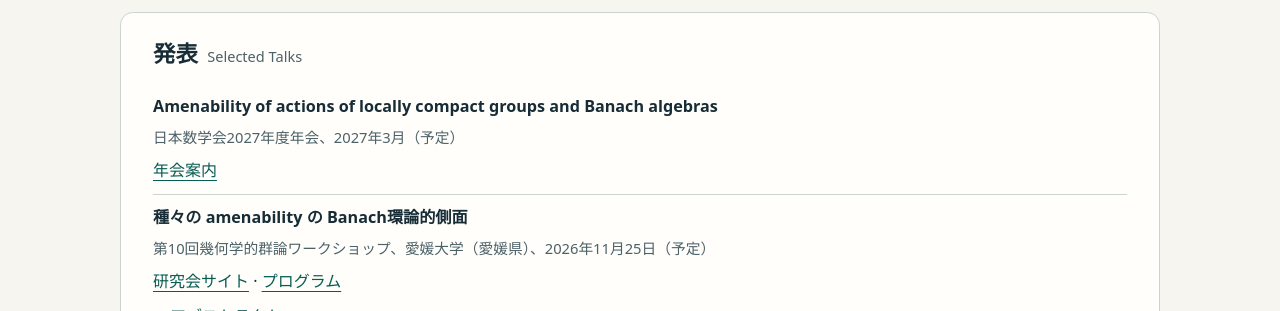
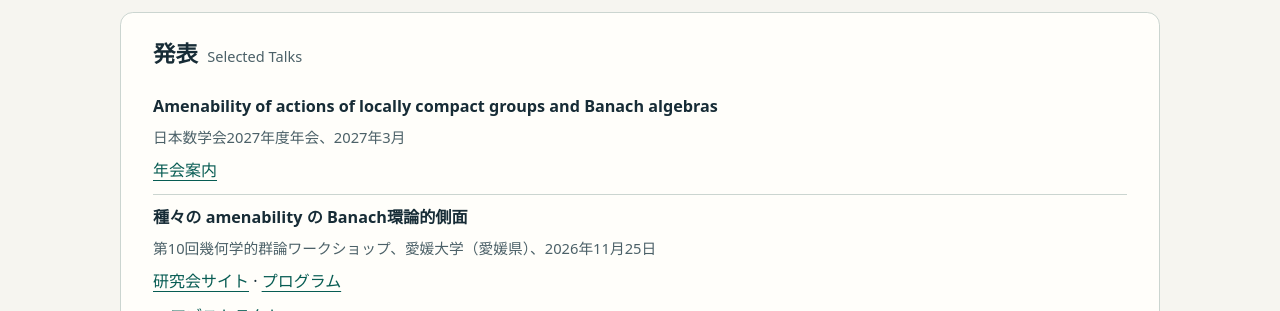
Before and after one commit to unti-fourier/unti-fourier.github.io, a plain HTML site: page index.html in a window 1280 px wide. Shown: the part 1560-1871 px from the top of the page. Drawn offline with Linux system fonts and the light colour scheme.

Commit message:
Remove planned labels from the Ehime and MSJ talk dates

```diff
--- a/index.html
+++ b/index.html
@@ -38,8 +38,8 @@ footer{border-top:1px solid var(--line);padding:1rem 0;color:var(--muted);font-s
 <li><h3 lang="en">The Calkin Algebra as a Test for Nuclearity</h3><p class="meta">2026年、未査読の証明候補</p><a href="https://unti-fourier.github.io/calkin-proof-candidate/">公開ページ・検証状況</a> · <a href="https://doi.org/10.5281/zenodo.24362321">Zenodo</a></li>
 </ul></section>
 <section class="panel" id="talks"><h2>発表<small lang="en">Selected Talks</small></h2><ul class="entries">
-<li><h3 lang="en">Amenability of actions of locally compact groups and Banach algebras</h3><p class="meta">日本数学会2027年度年会、2027年3月（予定）</p><a href="https://www.mathsoc.jp/activity/meeting/shizuoka27mar/index.html">年会案内</a></li>
-<li><h3>種々の amenability の Banach環論的側面</h3><p class="meta">第10回幾何学的群論ワークショップ、愛媛大学（愛媛県）、2026年11月25日（予定）</p><a href="https://tomohirofukaya.fpark.tmu.ac.jp/ggtm/ehime2026/index.shtml">研究会サイト</a> · <a href="https://tomohirofukaya.fpark.tmu.ac.jp/ggtm/ehime2026/Ehime2026.pdf">プログラム</a>
+<li><h3 lang="en">Amenability of actions of locally compact groups and Banach algebras</h3><p class="meta">日本数学会2027年度年会、2027年3月</p><a href="https://www.mathsoc.jp/activity/meeting/shizuoka27mar/index.html">年会案内</a></li>
+<li><h3>種々の amenability の Banach環論的側面</h3><p class="meta">第10回幾何学的群論ワークショップ、愛媛大学（愛媛県）、2026年11月25日</p><a href="https://tomohirofukaya.fpark.tmu.ac.jp/ggtm/ehime2026/index.shtml">研究会サイト</a> · <a href="https://tomohirofukaya.fpark.tmu.ac.jp/ggtm/ehime2026/Ehime2026.pdf">プログラム</a>
 <details><summary>アブストラクト</summary><p>群の従順性は、不変平均の存在、固定点性、有界コホモロジーの消滅など、さまざまな観点から特徴づけられる。なかでも Johnson の定理は、局所コンパクト群 G の従順性と畳み込み Banach 環 L¹(G) の従順性が同値であることを述べている。一方、離散群のコンパクト空間への従順作用は、群の exactness と深く結びついており、群自身が従順でない場合にも現れる。<br>本講演では、離散群 G のコンパクト Hausdorff 空間 X への連続作用を扱い、これに付随する Banach 環 A₀(G,X) を導入する。そして「作用版の Johnsonの定理」は、 A₀(G,X) のある種の従順性として記述できることを見る。また、位相群の作用や、亜群への拡張などの、現在進行中の研究に関しても紹介する。</p></details></li>
 <li><h3>従順性とタイリング, comparison 予想について</h3><p class="meta">2026年度 関数解析研究会、山口県健康づくりセンター（山口県）、2026年9月17日（デジタル・ポスター発表）</p><a href="https://sites.google.com/view/fajunior2026/">研究会サイト</a> · <a href="https://github.com/unti-fourier/talks/blob/main/2026-09-17-yamaguchi/amenability_tiling_comparison.pdf">発表資料（PDF）</a></li>
 <li><h3 lang="en">Amenability of group actions on compact spaces and the associated Banach algebras</h3><p class="meta">京都作用素環セミナー、京都大学数理解析研究所（京都府）、2025年11月7日（招待講演）</p></li>
```
